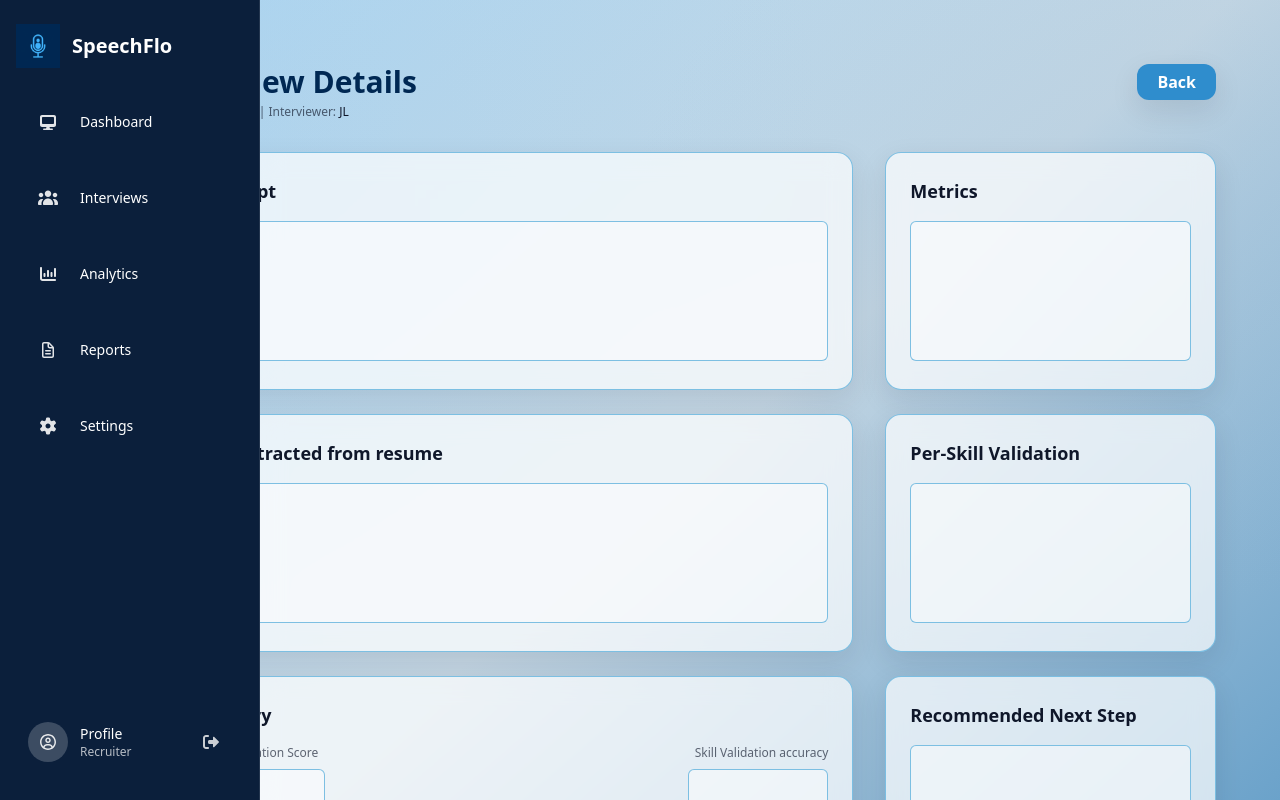
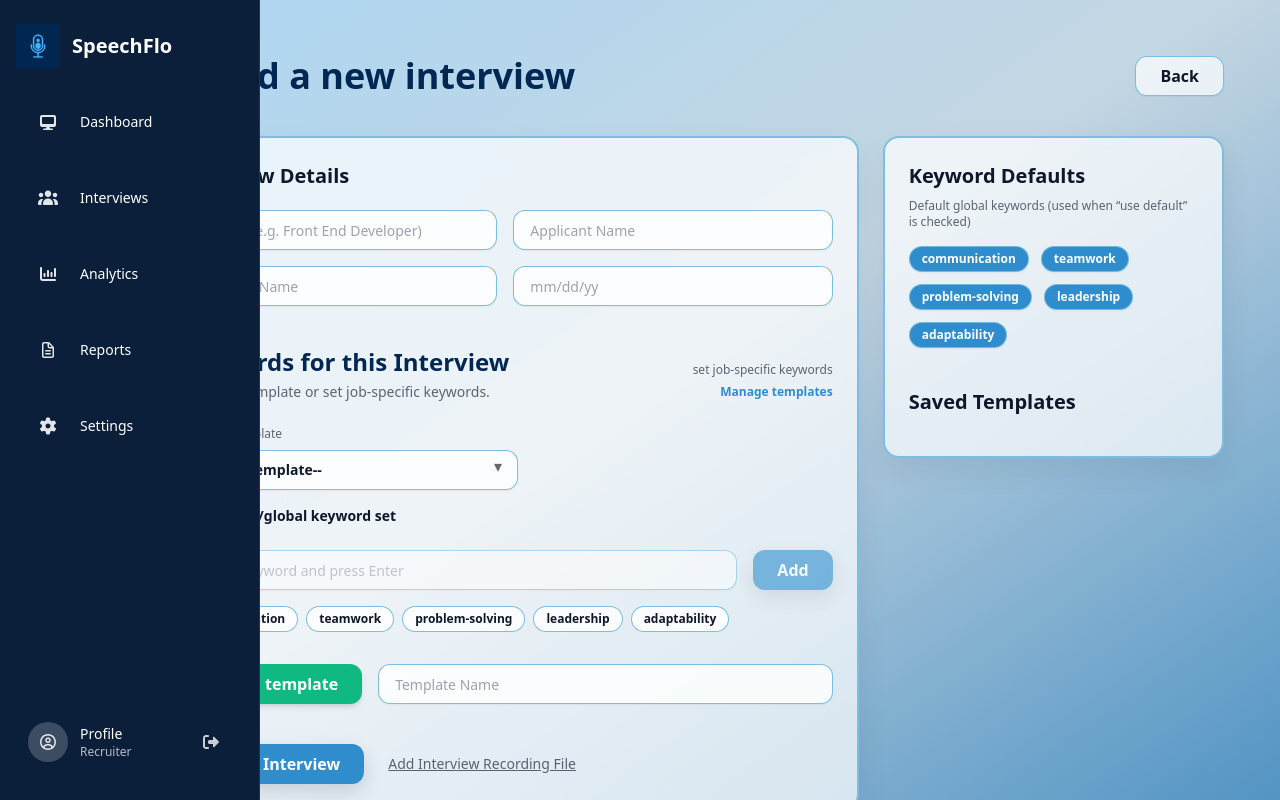
Before and after one commit to hearseboyjl/speechflo, a React (Vite) app in the folder compiled/: page /recruiter/upload-interview in a window 1280 px wide. Shown: the top 800 px of the page. Built offline with nearby package versions, Linux system fonts and the light colour scheme.

Commit message:
Update UploadInterview.jsx

```diff
--- a/compiled/src/pages/UploadInterview.jsx
+++ b/compiled/src/pages/UploadInterview.jsx
@@ -1,115 +1,383 @@
 import Menubar from "../components/Menubar";
-import { useLocation, useNavigate } from "react-router-dom";
+import { useMemo, useRef, useState } from "react";
+import { useNavigate } from "react-router-dom";
 
-export default function InterviewDetails() {
+export default function UploadInterview() {
   const navigate = useNavigate();
-  const { state } = useLocation();
+  const fileRef = useRef(null);
 
-  const interview = state?.interview;
-  const interviewDate = interview?.date ?? "2025-09-15";
-  const interviewer = interview?.interviewer ?? "JL";
+  const keywordDefaults = useMemo(
+    () => ["communication", "teamwork", "problem-solving", "leadership", "adaptability"],
+    []
+  );
+
+  const [form, setForm] = useState({
+    jobTitle: "",
+    applicantName: "",
+    recruiterName: "",
+    date: "",
+  });
+
+  const [useDefault] = useState(true);
+  const [keywords, setKeywords] = useState(["Java", "OOP", "Teamwork"]);
+  const [keywordInput, setKeywordInput] = useState("");
+
+  const [template, setTemplate] = useState("");
+  const [templateName, setTemplateName] = useState("");
+  const [savedTemplates, setSavedTemplates] = useState([]);
+
+  const [file, setFile] = useState(null);
+
+  const onChange = (e) => {
+    const { name, value } = e.target;
+    setForm((p) => ({ ...p, [name]: value }));
+  };
+
+  const applyTemplate = (name) => {
+    setTemplate(name);
+    const found = savedTemplates.find((t) => t.name === name);
+    if (found) setKeywords(found.keywords);
+  };
+
+  const addKeyword = () => {
+    const v = keywordInput.trim();
+    if (!v) return;
+
+    const exists = keywords.some((k) => k.toLowerCase() === v.toLowerCase());
+    if (exists) {
+      setKeywordInput("");
+      return;
+    }
+
+    setKeywords((p) => [...p, v]);
+    setKeywordInput("");
+  };
+
+  const removeKeyword = (kw) => setKeywords((p) => p.filter((k) => k !== kw));
+
+  const onKeywordKeyDown = (e) => {
+    if (e.key === "Enter") {
+      e.preventDefault();
+      addKeyword();
+    }
+  };
+
+  const onPickFile = (e) => {
+    const f = e.target.files?.[0] || null;
+    setFile(f);
+  };
+
+  const saveAsTemplate = () => {
+    const name = templateName.trim();
+    if (!name) return alert("Please enter a template name.");
+
+    const exists = savedTemplates.some((t) => t.name.toLowerCase() === name.toLowerCase());
+    if (exists) return alert("A template with that name already exists.");
+
+    setSavedTemplates((p) => [{ name, keywords }, ...p]);
+    setTemplateName("");
+  };
+
+  const onUpload = () => {
+    if (!form.jobTitle.trim()) return alert("Job Title is required.");
+    if (!form.applicantName.trim()) return alert("Applicant Name is required.");
+    if (!file) return alert("Please attach an interview recording file.");
+
+    const payload = {
+      ...form,
+      useDefault,
+      keywords: useDefault ? keywordDefaults : keywords,
+      file,
+    };
+
+    console.log("UPLOAD PAYLOAD:", payload);
+    navigate("/recruiter/interviewer-hub");
+  };
 
   const cardCls = [
     "rounded-2xl",
     "bg-surface backdrop-blur-md",
-    "border border-token",
-    "shadow-card",
-    "p-6 pb-7",
+    "shadow-[0_12px_30px_rgba(15,23,42,0.08)]",
+    "hover:shadow-[0_18px_45px_rgba(15,23,42,0.12)]",
+    "transition-shadow",
+    "border-2 border-token",
+    "p-6",
   ].join(" ");
 
+  const inputCls =
+    "h-10 w-full rounded-xl bg-surface-strong border border-token px-4 text-sm " +
+    "text-main shadow-sm outline-none " +
+    "placeholder:text-muted " +
+    "focus:ring-2 focus:ring-[#2F8DCD]/30 focus:border-[#2F8DCD]/40";
+
+  const selectCls = inputCls + " cursor-pointer pr-10 appearance-none font-semibold";
+
   const primaryBtn = [
-    "h-9 px-5 rounded-xl",
+    "h-10 px-6 rounded-xl",
     "bg-btn-primary font-semibold",
-    "shadow-card",
-    "hover:brightness-95 active:translate-y-[1px] transition-all duration-200",
+    "shadow-[0_8px_20px_rgba(15,23,42,0.15)]",
+    "hover:brightness-95 hover:shadow-[0_12px_28px_rgba(15,23,42,0.2)]",
+    "active:translate-y-[1px]",
+    "transition-all duration-200",
   ].join(" ");
 
-  const smallBtn = [
-    "h-9 px-4 rounded-md",
-    "bg-btn-primary font-semibold",
-    "shadow-card",
-    "hover:brightness-95 transition",
+  const secondaryBtn = [
+    "h-10 px-6 rounded-xl",
+    "bg-surface text-main font-semibold",
+    "border border-token",
+    "shadow-sm",
+    "hover:brightness-[0.98]",
+    "active:translate-y-[1px]",
+    "transition",
   ].join(" ");
 
+  const chipCls = [
+    "inline-flex items-center gap-2",
+    "rounded-full px-3 py-1 text-xs font-semibold border",
+    "bg-surface-strong text-main border-token",
+  ].join(" ");
+
+  const defaultPillCls = [
+    "inline-flex items-center",
+    "rounded-full px-3 py-1 text-xs font-semibold border",
+    "bg-btn-primary text-white border-token",
+    "shadow-sm",
+  ].join(" ");
+
+  const linkCls = "text-xs font-semibold text-[#2F8DCD] hover:underline";
+
   return (
-    <div className="min-h-screen w-full bg-app-bloom">
+    <div className="min-h-screen w-full bg-app">
       <Menubar />
 
-      <main className="min-h-screen bg-app-bloom layout-main">
-        <div className="max-w-[1200px] mx-auto px-10 py-10">
+      <main className="min-h-screen bg-app layout-main">
+        <div className="max-w-[1200px] mx-auto px-8 py-8">
           {/* Header */}
           <div className="flex items-start justify-between gap-6">
-            <div>
-              <h1 className="text-3xl font-bold text-title">
-                Interview Details
-                {interview?.candidate ? ` - ${interview.candidate}` : ""}
-              </h1>
+            <h1 className="text-4xl font-bold text-title">Upload a new interview</h1>
 
-              <p className="mt-1 text-xs text-muted">
-                Date: <span className="font-medium text-main">{interviewDate}</span>{" "}
-                | Interviewer:{" "}
-                <span className="font-medium text-main">{interviewer}</span>
-              </p>
-            </div>
-
-            <button type="button" onClick={() => navigate(-1)} className={primaryBtn}>
+            <button type="button" onClick={() => navigate(-1)} className={secondaryBtn}>
               Back
             </button>
           </div>
 
           {/* Main grid */}
-          <div className="mt-8 grid grid-cols-1 lg:grid-cols-3 gap-8">
+          <div className="mt-10 grid grid-cols-1 lg:grid-cols-3 gap-6">
             {/* LEFT */}
-            <div className="lg:col-span-2 space-y-6">
-              <SectionCard title="Transcript" cardCls={cardCls} />
-              <SectionCard title="Skills extracted from resume" cardCls={cardCls} />
+            <section className={`lg:col-span-2 ${cardCls}`}>
+              <h2 className="text-xl font-semibold text-main">Interview Details</h2>
 
-              <section className={cardCls}>
-                <h2 className="text-lg font-semibold text-main">Summary</h2>
-                <div className="mt-4 grid grid-cols-1 md:grid-cols-2 gap-6">
+              <div className="mt-5 grid grid-cols-1 md:grid-cols-2 gap-4">
+                <input
+                  name="jobTitle"
+                  value={form.jobTitle}
+                  onChange={onChange}
+                  className={inputCls}
+                  placeholder="Job Title (e.g. Front End Developer)"
+                />
+                <input
+                  name="applicantName"
+                  value={form.applicantName}
+                  onChange={onChange}
+                  className={inputCls}
+                  placeholder="Applicant Name"
+                />
+                <input
+                  name="recruiterName"
+                  value={form.recruiterName}
+                  onChange={onChange}
+                  className={inputCls}
+                  placeholder="Recruiter Name"
+                />
+                <input
+                  name="date"
+                  value={form.date}
+                  onChange={onChange}
+                  className={inputCls}
+                  placeholder="mm/dd/yy"
+                />
+              </div>
+
+              <div className="mt-10">
+                <div className="flex items-end justify-between gap-4">
                   <div>
-                    <div className="text-xs text-muted">Overall Validation Score</div>
-                    <div className="mt-2 h-10 w-[140px] rounded-md bg-surface-soft border border-token" />
+                    <h3 className="text-2xl font-bold text-title">Keywords for this Interview</h3>
+                    <p className="mt-1 text-sm text-muted">
+                      Choose a template or set job-specific keywords.
+                    </p>
                   </div>
 
-                  <div className="md:text-right">
-                    <div className="text-xs text-muted">Skill Validation accuracy</div>
-                    <div className="mt-2 h-10 w-[140px] md:ml-auto rounded-md bg-surface-soft border border-token" />
+                  <div className="text-right">
+                    <div className="text-xs text-muted">set job-specific keywords</div>
+                    <button type="button" className={`${linkCls} mt-1`}>
+                      Manage templates
+                    </button>
                   </div>
                 </div>
 
-                <div className="mt-5 h-[190px] rounded-md bg-surface-soft border border-token" />
-              </section>
-            </div>
+                {/* Template */}
+                <div className="mt-6 space-y-4">
+                  <div className="relative w-full md:w-[340px]">
+                    <div className="text-xs text-muted mb-2">Keyword Template</div>
+
+                    <select
+                      value={template}
+                      onChange={(e) => applyTemplate(e.target.value)}
+                      className={selectCls}
+                    >
+                      <option value="">--select template--</option>
+                      {savedTemplates.map((t) => (
+                        <option key={t.name} value={t.name}>
+                          {t.name}
+                        </option>
+                      ))}
+                    </select>
+
+                    <span className="pointer-events-none absolute right-4 top-1/2 -translate-y-[2px] text-muted">
+                      ▾
+                    </span>
+                  </div>
+
+                  <div className="text-sm font-semibold text-main">Use default/global keyword set</div>
+                </div>
+
+                {/* Keyword input + Add btn*/}
+                <div className="mt-6">
+                  <div className="mt-3 flex flex-col sm:flex-row sm:items-center gap-4">
+                    <input
+                      value={keywordInput}
+                      onChange={(e) => setKeywordInput(e.target.value)}
+                      onKeyDown={onKeywordKeyDown}
+                      disabled={useDefault}
+                      className={`${inputCls} ${useDefault ? "opacity-60 cursor-not-allowed" : ""}`}
+                      placeholder="Type a keyword and press Enter"
+                    />
+                    <button
+                      type="button"
+                      onClick={addKeyword}
+                      disabled={useDefault}
+                      className={`${primaryBtn} ${useDefault ? "opacity-60 cursor-not-allowed" : ""}`}
+                    >
+                      Add
+                    </button>
+                  </div>
+
+                  {/* Keyword chips */}
+                  <div className="mt-4 flex flex-wrap gap-2">
+                    {(useDefault ? keywordDefaults : keywords).map((k) => (
+                      <span key={k} className={chipCls}>
+                        {k}
+                        {!useDefault && (
+                          <button
+                            type="button"
+                            onClick={() => removeKeyword(k)}
+                            className="ml-1 text-muted hover:text-main transition"
+                            title="Remove"
+                          >
+                            ✕
+                          </button>
+                        )}
+                      </span>
+                    ))}
+                  </div>
+                </div>
+
+                {/* Save template */}
+                <div className="mt-8 flex flex-col md:flex-row md:items-center gap-4">
+                  <button
+                    type="button"
+                    onClick={saveAsTemplate}
+                    className="h-10 px-6 rounded-xl bg-emerald-500 text-white font-semibold shadow-md hover:brightness-105 whitespace-nowrap"
+                  >
+                    Save as template
+                  </button>
+
+                  <input
+                    value={templateName}
+                    onChange={(e) => setTemplateName(e.target.value)}
+                    className={inputCls}
+                    placeholder="Template Name"
+                  />
+                </div>
+
+                {/* Upload */}
+                <div className="mt-10 flex flex-col sm:flex-row sm:items-center gap-6">
+                  <button type="button" onClick={onUpload} className={primaryBtn}>
+                    Upload Interview
+                  </button>
+
+                  <div className="flex items-center gap-3">
+                    <input
+                      ref={fileRef}
+                      type="file"
+                      accept="audio/*,video/*"
+                      onChange={onPickFile}
+                      className="hidden"
+                    />
+
+                    <button
+                      type="button"
+                      onClick={() => fileRef.current?.click()}
+                      className="text-sm text-muted underline hover:text-main transition"
+                    >
+                      Add Interview Recording File
+                    </button>
+
+                    {file && (
+                      <span className="text-xs text-main font-semibold truncate max-w-[260px]">
+                        ({file.name})
+                      </span>
+                    )}
+                  </div>
+                </div>
+              </div>
+            </section>
 
             {/* RIGHT */}
             <div className="space-y-6">
-              <SectionCard title="Metrics" cardCls={cardCls} />
-              <SectionCard title="Per-Skill Validation" cardCls={cardCls} />
+              <section className={cardCls}>
+                <h2 className="text-xl font-semibold text-main">Keyword Defaults</h2>
+                <p className="mt-2 text-xs text-muted">
+                  Default global keywords (used when “use default” is checked)
+                </p>
 
-              <section className={cardCls}>
-                <h2 className="text-lg font-semibold text-main">Recommended Next Step</h2>
+                <div className="mt-4 flex flex-wrap gap-3">
+                  {keywordDefaults.map((k) => (
+                    <span key={k} className={defaultPillCls}>
+                      {k}
+                    </span>
+                  ))}
+                </div>
 
-                <div className="mt-4 min-h-[120px] rounded-md bg-surface-soft border border-token" />
+                <h3 className="mt-10 text-xl font-semibold text-main">Saved Templates</h3>
 
-                <div className="mt-5 flex flex-wrap gap-3">
-                  <button className={smallBtn}>Add recruiter note</button>
-                  <button className={smallBtn}>Export Report</button>
+                <div className="mt-4 space-y-4">
+                  {savedTemplates.map((t) => (
+                    <button
+                      key={t.name}
+                      type="button"
+                      onClick={() => applyTemplate(t.name)}
+                      className={[
+                        "w-full text-left rounded-xl",
+                        "bg-surface-strong/70 backdrop-blur-md",
+                        "border border-token",
+                        "px-4 py-4",
+                        "hover:brightness-[0.98] transition",
+                      ].join(" ")}
+                      title="Apply template"
+                    >
+                      <div className="text-sm font-semibold text-main">{t.name}</div>
+                      <div className="mt-1 text-xs text-muted">{t.keywords.join(" · ")}</div>
+                    </button>
+                  ))}
                 </div>
               </section>
             </div>
           </div>
+
+          {/* end */}
         </div>
       </main>
     </div>
   );
 }
-
-function SectionCard({ title, cardCls }) {
-  return (
-    <section className={cardCls}>
-      <h2 className="text-lg font-semibold text-main">{title}</h2>
-      <div className="mt-4 h-[140px] rounded-md bg-surface-soft border border-token" />
-    </section>
-  );
-}
```
